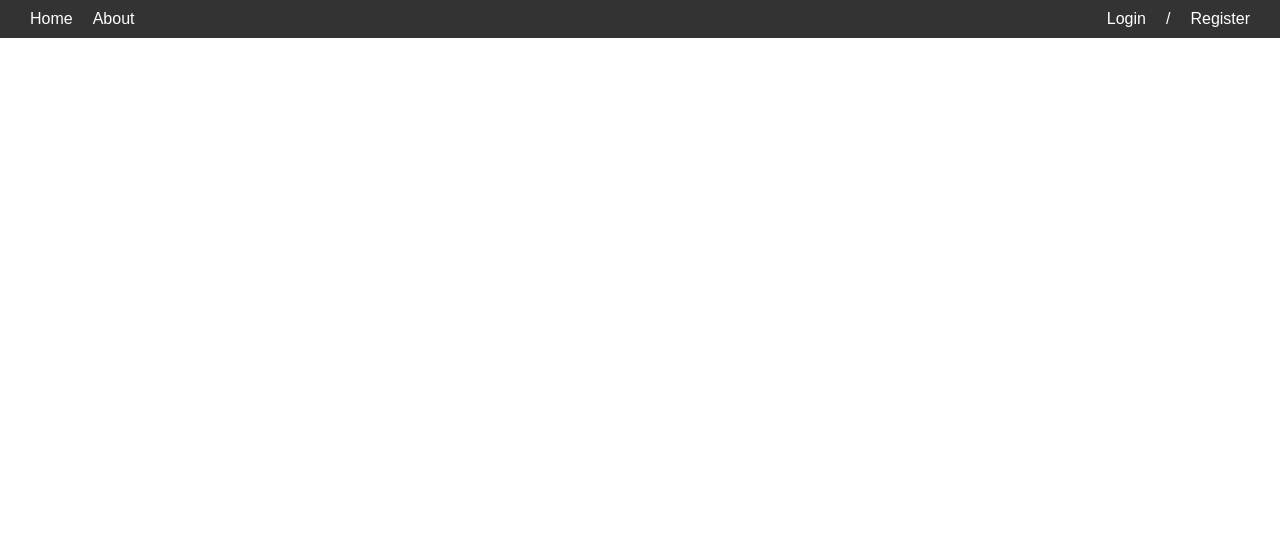
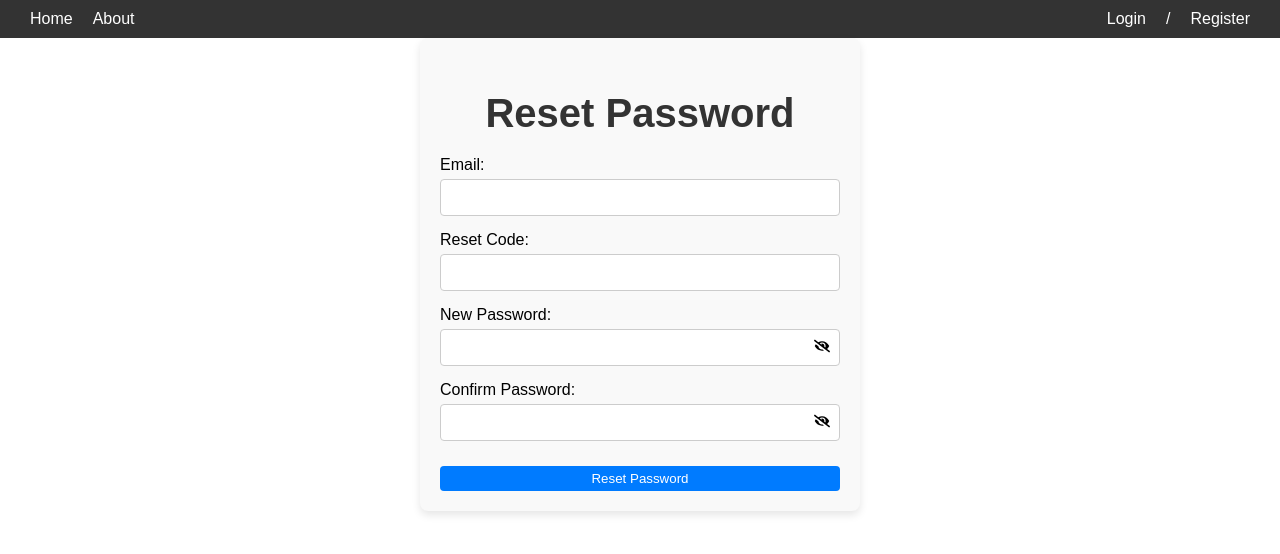
Before and after one commit to Jameabird/Proj2024, a React (Create React App) app in the folder frontend/: page /reset-password in a window 1280 px wide. Shown: the top 554 px of the page. Built offline with nearby package versions, Linux system fonts and the light colour scheme.

Commit message:
Sidedoor password

```diff
--- a/frontend/src/App.js
+++ b/frontend/src/App.js
@@ -8,6 +8,8 @@ import Dashboard from './Dashboard';
 import UserList from './UserList';
 import About from './About';
 import Profile from './Profile';
+import ForgetPassword from './ForgetPassword';
+import ResetPassword from './ResetPassword';
 import { UserProvider } from './UserContext';
 import './App.css';
 
@@ -25,6 +27,8 @@ const App = () => {
                         <Route path="/users" element={<UserList />} />
                         <Route path="/about" element={<About />} />
                         <Route path="/profile" element={<Profile />} />
+                        <Route path="/forget-password" element={<ForgetPassword />} />
+                        <Route path="/reset-password" element={<ResetPassword />} />
                     </Routes>
                 </div>
             </Router>
--- /dev/null
+++ b/frontend/src/ForgetPassword.js
@@ -0,0 +1,46 @@
+import React, { useState } from 'react';
+import axios from 'axios';
+import { useNavigate } from 'react-router-dom';
+
+const ForgetPassword = () => {
+    const [email, setEmail] = useState('');
+    const [message, setMessage] = useState('');
+    const navigate = useNavigate();
+
+    const handleForgetPassword = async (e) => {
+        e.preventDefault();
+        try {
+            await axios.post('http://localhost:5000/forget-password', { email });
+            alert('Reset code sent to your email.');
+            navigate('/reset-password');
+        } catch (error) {
+            if (error.response) {
+                setMessage(error.response.data); // แสดงข้อผิดพลาดที่ส่งกลับจากเซิร์ฟเวอร์
+            } else {
+                setMessage('Error sending reset code');
+            }
+        }
+    };
+
+
+    return (
+        <div className="auth-container">
+            <h2>Forget Password</h2>
+            {message && <p className="error-message">{message}</p>}
+            <form onSubmit={handleForgetPassword}>
+                <div className="form-group">
+                    <label>Email:</label>
+                    <input
+                        type="email"
+                        value={email}
+                        onChange={(e) => setEmail(e.target.value)}
+                        required
+                    />
+                </div>
+                <button type="submit">Send Reset Code</button>
+            </form>
+        </div>
+    );
+};
+
+export default ForgetPassword;
--- a/frontend/src/Login.css
+++ b/frontend/src/Login.css
@@ -72,3 +72,15 @@ button:hover {
     width: 20px;
     height: 20px;
 }
+
+.forget-password {
+    color: #007bff;
+    cursor: pointer;
+    text-align: center;
+    margin-top: 10px;
+    font-size: 0.9em;
+}
+
+.forget-password:hover {
+    text-decoration: underline;
+}
--- a/frontend/src/Login.js
+++ b/frontend/src/Login.js
@@ -3,13 +3,13 @@ import axios from 'axios';
 import { useNavigate } from 'react-router-dom';
 import { UserContext } from './UserContext';
 import './Login.css';
-import { FaEye, FaEyeSlash } from 'react-icons/fa'; // นำเข้าไอคอนตา
+import { FaEye, FaEyeSlash } from 'react-icons/fa';
 
 const Login = () => {
     const [email, setEmail] = useState('');
     const [password, setPassword] = useState('');
     const [error, setError] = useState('');
-    const [showPassword, setShowPassword] = useState(false); // เพิ่ม state สำหรับแสดงรหัสผ่าน
+    const [showPassword, setShowPassword] = useState(false);
     const { setUser } = useContext(UserContext);
     const navigate = useNavigate();
 
@@ -24,13 +24,22 @@ const Login = () => {
         try {
             const response = await axios.post('http://localhost:5000/login', { email, password });
             localStorage.setItem('token', response.data.token);
-            localStorage.setItem('user', JSON.stringify({ username: response.data.username, email: response.data.email }));
-            setUser({ username: response.data.username, email: response.data.email });
+            localStorage.setItem('user', JSON.stringify({ username: response.data.username, email }));
+            setUser({ username: response.data.username, email });
             alert('Login successful');
             navigate('/dashboard');
         } catch (error) {
-            setError('Error logging in');
+            if (error.response) {
+                setError(error.response.data); // แสดงข้อผิดพลาดที่ส่งกลับจากเซิร์ฟเวอร์
+            } else {
+                setError('Error logging in');
+            }
         }
+
+    };
+
+    const handleForgetPassword = () => {
+        navigate('/forget-password'); // เปลี่ยนเส้นทางไปที่หน้า Forget Password
     };
 
     return (
@@ -46,18 +55,21 @@ const Login = () => {
                         onChange={(e) => setEmail(e.target.value)}
                     />
                 </div>
-                <div className="form-group password-container"> {/* เพิ่ม class password-container */}
+                <div className="form-group password-container">
                     <label>Password:</label>
                     <input
-                        type={showPassword ? 'text' : 'password'} // เปลี่ยนประเภทของ input ตาม state
+                        type={showPassword ? 'text' : 'password'}
                         value={password}
                         onChange={(e) => setPassword(e.target.value)}
                     />
                     <span className="password-toggle-icon" onClick={() => setShowPassword(!showPassword)}>
-                        {showPassword ? <FaEyeSlash /> : <FaEye />} {/* แสดงไอคอนตาม state */}
+                        {showPassword ? <FaEyeSlash /> : <FaEye />}
                     </span>
                 </div>
                 <button type="submit">Login</button>
+                <p className="forget-password" onClick={handleForgetPassword}>
+                    Forget Password?
+                </p>
             </form>
         </div>
     );
--- /dev/null
+++ b/frontend/src/ResetPassword.js
@@ -0,0 +1,117 @@
+import React, { useState } from 'react';
+import axios from 'axios';
+import { useNavigate } from 'react-router-dom';
+import { FaEye, FaEyeSlash } from 'react-icons/fa';
+
+const ResetPassword = () => {
+    const [email, setEmail] = useState('');
+    const [resetCode, setResetCode] = useState('');
+    const [newPassword, setNewPassword] = useState('');
+    const [confirmPassword, setConfirmPassword] = useState('');
+    const [showNewPassword, setShowNewPassword] = useState(false); // state สำหรับแสดงรหัสผ่านใหม่
+    const [showConfirmPassword, setShowConfirmPassword] = useState(false); // state สำหรับแสดงการยืนยันรหัสผ่าน
+    const [error, setError] = useState('');
+    const navigate = useNavigate();
+
+    const handleResetPassword = async (e) => {
+        e.preventDefault();
+        if (newPassword !== confirmPassword) {
+            setError('Passwords do not match');
+            return;
+        }
+
+        const passwordRegex = /^(?=.*[a-z])(?=.*[A-Z])(?=.*[!@#$%^&*]).{7,}$/;
+        if (!passwordRegex.test(newPassword)) {
+            setError('Password must be at least 7 characters long, include both uppercase and lowercase letters, and contain at least one special character (!@#$%^&*)');
+            return;
+        }
+
+        try {
+            await axios.post('http://localhost:5000/reset-password', { email, resetCode, newPassword });
+            alert('Password has been reset successfully');
+            navigate('/login');
+        } catch (error) {
+            if (error.response) {
+                setError(error.response.data);
+            } else {
+                setError('Invalid reset code or other error');
+            }
+        }
+    };
+
+    return (
+        <div className="auth-container">
+            <h2>Reset Password</h2>
+            {error && <p className="error-message">{error}</p>}
+            <form onSubmit={handleResetPassword}>
+                <div className="form-group">
+                    <label>Email:</label>
+                    <input
+                        type="email"
+                        value={email}
+                        onChange={(e) => setEmail(e.target.value)}
+                        required
+                    />
+                </div>
+                <div className="form-group">
+                    <label>Reset Code:</label>
+                    <input
+                        type="text"
+                        value={resetCode}
+                        onChange={(e) => setResetCode(e.target.value)}
+                        required
+                    />
+                </div>
+                <div className="form-group">
+                    <label>New Password:</label>
+                    <div style={{ position: 'relative' }}>
+                        <input
+                            type={showNewPassword ? 'text' : 'password'}
+                            value={newPassword}
+                            onChange={(e) => setNewPassword(e.target.value)}
+                            required
+                        />
+                        <span
+                            onClick={() => setShowNewPassword(!showNewPassword)}
+                            style={{
+                                position: 'absolute',
+                                right: '10px',
+                                top: '50%',
+                                transform: 'translateY(-50%)',
+                                cursor: 'pointer'
+                            }}
+                        >
+                            {showNewPassword ? <FaEye /> : <FaEyeSlash />}
+                        </span>
+                    </div>
+                </div>
+                <div className="form-group">
+                    <label>Confirm Password:</label>
+                    <div style={{ position: 'relative' }}>
+                        <input
+                            type={showConfirmPassword ? 'text' : 'password'}
+                            value={confirmPassword}
+                            onChange={(e) => setConfirmPassword(e.target.value)}
+                            required
+                        />
+                        <span
+                            onClick={() => setShowConfirmPassword(!showConfirmPassword)}
+                            style={{
+                                position: 'absolute',
+                                right: '10px',
+                                top: '50%',
+                                transform: 'translateY(-50%)',
+                                cursor: 'pointer'
+                            }}
+                        >
+                            {showConfirmPassword ? <FaEye /> : <FaEyeSlash />}
+                        </span>
+                    </div>
+                </div>
+                <button type="submit">Reset Password</button>
+            </form>
+        </div>
+    );
+};
+
+export default ResetPassword;
```
Also changed, not shown: 2 other files (tests, documents, lock files or other folders).
